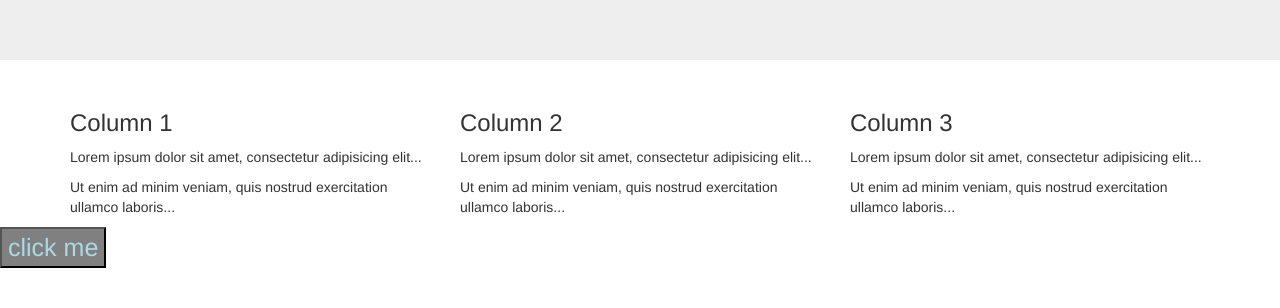
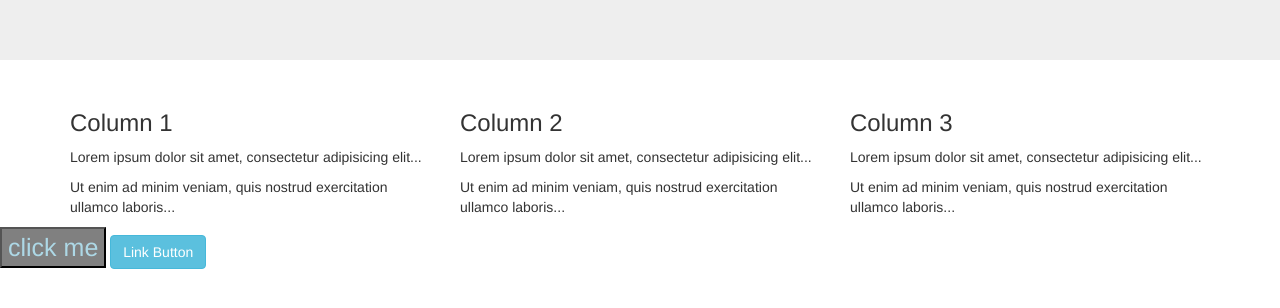
Before and after one commit to Josue-Rocha/Plugins-for-the-Betterment-of-UI, a plain HTML site: page index.html in a window 1280 px wide. Shown: the part 180-488 px from the top of the page. Drawn offline with nearby package versions, Linux system fonts and the light colour scheme.

Commit message:
Update index.html 03

```diff
--- a/index.html
+++ b/index.html
@@ -38,5 +38,7 @@
     <button style="font-size:25px; background-color: grey; color:lightblue; border-redius:25px;">click me</button>
   </a>
 
+  <a href="https://github.com/Josue-Rocha/Plugins-for-the-Betterment-of-UI" class="btn btn-info" role="button">Link Button</a>
+
 </body>
 </html>
```
